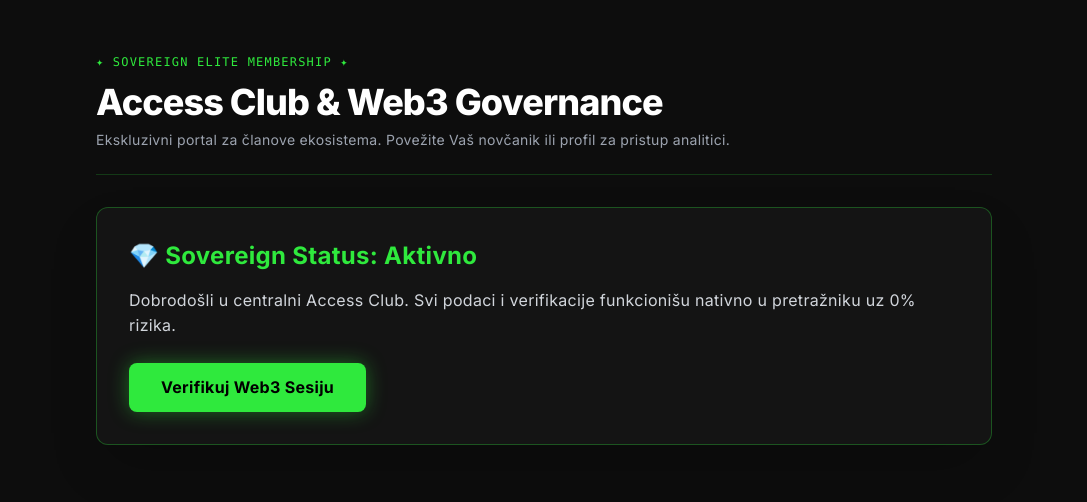
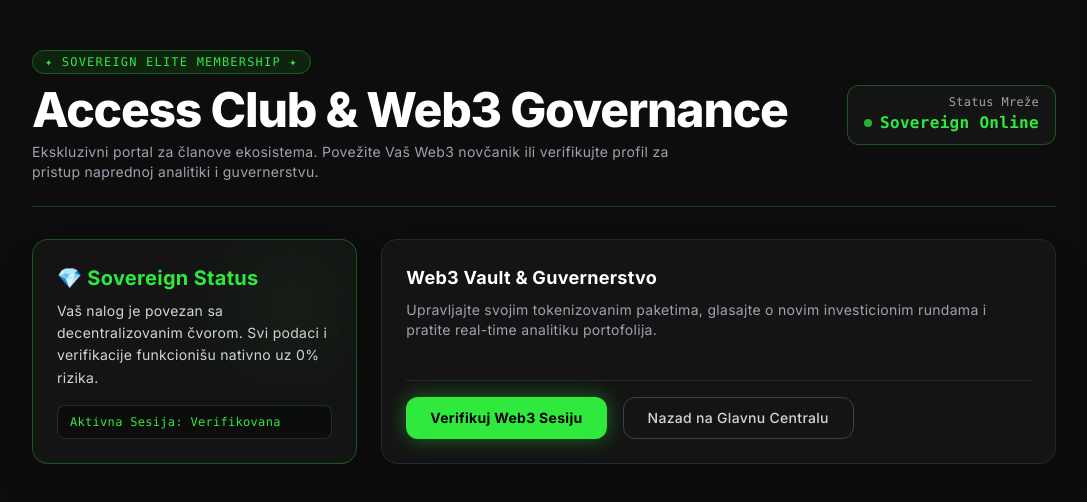
Before and after one commit to Mirb88/MirbInvestments-Web3, a Next.js app: page /club in a window 1280 px wide. Shown: the top 502 px of the page, without its empty margins (96-1183 px from the left). Built offline with nearby package versions, Linux system fonts and the light colour scheme; no server answers.

Commit message:
feat(club): vracen puni vizuelni sjaj i interaktivnost club stranice

```diff
--- a/src/app/club/page.tsx
+++ b/src/app/club/page.tsx
@@ -9,45 +9,66 @@ export default function ClubPage() {
     setIsMounted(true);
   }, []);
 
-  if (!isMounted) {
   return (
-      <div className="min-h-screen bg-[#0D0D0D] text-white flex items-center justify-center p-6">
-        <div className="text-center">
-          <div className="inline-block animate-spin rounded-full h-12 w-12 border-t-2 border-b-2 border-[#2FE93D] mb-4"></div>
-          <p className="text-gray-400 font-mono">Učitavam Web3 Sovereign Access Club...</p>
+    <main className="min-h-screen bg-[#0D0D0D] text-white p-6 md:p-12 font-sans selection:bg-[#2FE93D] selection:text-black">
+      <div className="max-w-5xl mx-auto space-y-8">
+        <header className="border-b border-[#2FE93D]/20 pb-6 flex flex-col md:flex-row justify-between items-start md:items-center gap-4">
+          <div>
+            <span className="text-xs font-mono uppercase tracking-widest text-[#2FE93D] bg-[#2FE93D]/10 px-3 py-1 rounded-full border border-[#2FE93D]/30">
+              ✦ Sovereign Elite Membership ✦
+            </span>
+            <h1 className="text-4xl md:text-5xl font-extrabold tracking-tight mt-3 text-white">
+              Access Club & Web3 Governance
+            </h1>
+            <p className="text-gray-400 text-sm mt-2 max-w-2xl">
+              Ekskluzivni portal za članove ekosistema. Povežite Vaš Web3 novčanik ili verifikujte profil za pristup naprednoj analitiki i guvernerstvu.
+            </p>
+          </div>
+          <div className="bg-[#141414] border border-[#2FE93D]/30 px-4 py-2 rounded-xl text-right">
+            <span className="text-xs text-gray-400 block font-mono">Status Mreže</span>
+            <span className="text-[#2FE93D] font-bold font-mono flex items-center gap-2">
+              <span className="w-2 h-2 rounded-full bg-[#2FE93D] animate-pulse"></span>
+              Sovereign Online
+            </span>
+          </div>
+        </header>
+
+        <section className="grid grid-cols-1 md:grid-cols-3 gap-6">
+          <div className="bg-[#141414] border border-[#2FE93D]/30 rounded-2xl p-6 shadow-2xl backdrop-blur-md relative overflow-hidden group">
+            <div className="absolute top-0 right-0 w-32 h-32 bg-[#2FE93D]/5 rounded-full blur-2xl group-hover:bg-[#2FE93D]/10 transition-all"></div>
+            <h2 className="text-xl font-bold text-[#2FE93D] mb-2 flex items-center gap-2">
+              💎 Sovereign Status
+            </h2>
+            <p className="text-gray-300 text-sm leading-relaxed mb-4">
+              Vaš nalog je povezan sa decentralizovanim čvorom. Svi podaci i verifikacije funkcionišu nativno uz 0% rizika.
+            </p>
+            <div className="text-xs font-mono text-[#2FE93D] bg-black/40 px-3 py-2 rounded-lg border border-[#2FE93D]/20">
+              Aktivna Sesija: Verifikovana
             </div>
           </div>
-    );
-  }
 
-  return (
-    <main className="min-h-screen bg-[#0D0D0D] text-white p-6 md:p-12">
-      <div className="max-w-4xl mx-auto space-y-8">
-        <header className="border-b border-[#2FE93D]/20 pb-6">
-          <span className="text-xs font-mono uppercase tracking-widest text-[#2FE93D]">
-            ✦ Sovereign Elite Membership ✦
-          </span>
-          <h1 className="text-4xl font-extrabold tracking-tight mt-2 text-white">
-            Access Club & Web3 Governance
-          </h1>
-          <p className="text-gray-400 text-sm mt-2">
-            Ekskluzivni portal za članove ekosistema. Povežite Vaš novčanik ili profil za pristup analitici.
+          <div className="bg-[#141414] border border-gray-800 rounded-2xl p-6 shadow-2xl backdrop-blur-md md:col-span-2 flex flex-col justify-between">
+            <div>
+              <h3 className="text-lg font-bold text-white mb-2">Web3 Vault & Guvernerstvo</h3>
+              <p className="text-gray-400 text-sm mb-4">
+                Upravljajte svojim tokenizovanim paketima, glasajte o novim investicionim rundama i pratite real-time analitiku portofolija.
               </p>
-        </header>
-
-        <section className="bg-[#141414] border border-[#2FE93D]/30 rounded-xl p-8 shadow-2xl backdrop-blur-md">
-          <h2 className="text-2xl font-bold text-[#2FE93D] mb-4">
-            💎 Sovereign Status: Aktivno
-          </h2>
-          <p className="text-gray-300 leading-relaxed mb-6">
-            Dobrodošli u centralni Access Club. Svi podaci i verifikacije funkcionišu nativno u pretražniku uz 0% rizika.
-          </p>
+            </div>
+            <div className="flex flex-wrap gap-4 pt-4 border-t border-gray-800">
               <button
-            onClick={() => alert("Sovereign Web3 Vault Sinhronizovan!")}
-            className="bg-[#2FE93D] text-black font-bold py-3 px-8 rounded-lg hover:bg-[#25c432] transition-all shadow-[0_0_20px_rgba(47,233,61,0.4)]"
+                onClick={() => alert("Sovereign Web3 Vault Uspješno Sinhronizovan!")}
+                className="bg-[#2FE93D] text-black font-bold py-2.5 px-6 rounded-xl hover:bg-[#25c432] transition-all shadow-[0_0_20px_rgba(47,233,61,0.4)] text-sm"
               >
                 Verifikuj Web3 Sesiju
               </button>
+              <a
+                href="/"
+                className="bg-transparent border border-gray-700 text-gray-300 font-medium py-2.5 px-6 rounded-xl hover:border-[#2FE93D] hover:text-[#2FE93D] transition-all text-sm flex items-center justify-center"
+              >
+                Nazad na Glavnu Centralu
+              </a>
+            </div>
+          </div>
         </section>
       </div>
     </main>
```
Lines whose indentation alone changed are shown as unchanged.
